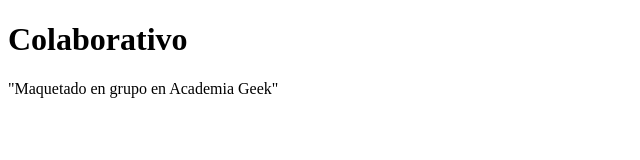
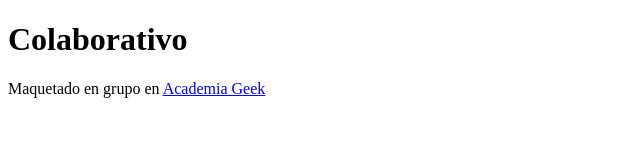
Before and after one commit to Biggiegun/colaborativo, a plain HTML site: page index.html in a window 1280 px wide. Shown: the whole page, without its empty margins (0-640 px from the left). Drawn offline with Linux system fonts and the light colour scheme.

Commit message:
cambios al footer e imágenes

```diff
--- a/index.html
+++ b/index.html
@@ -14,7 +14,7 @@
         <section class="contenido"></section>
     </main>
     <footer>
-        <p>"Maquetado en grupo en Academia Geek"</p>
+        <p><p>Maquetado en grupo en <a href="https://makaia.org/es/academiageek/">Academia Geek</a></p></p>
     </footer>
 </body>
 </html>
```
Also changed, not shown: ejercicio 1(2).png (added), ejercicio 1.png (added), 1 other file.
